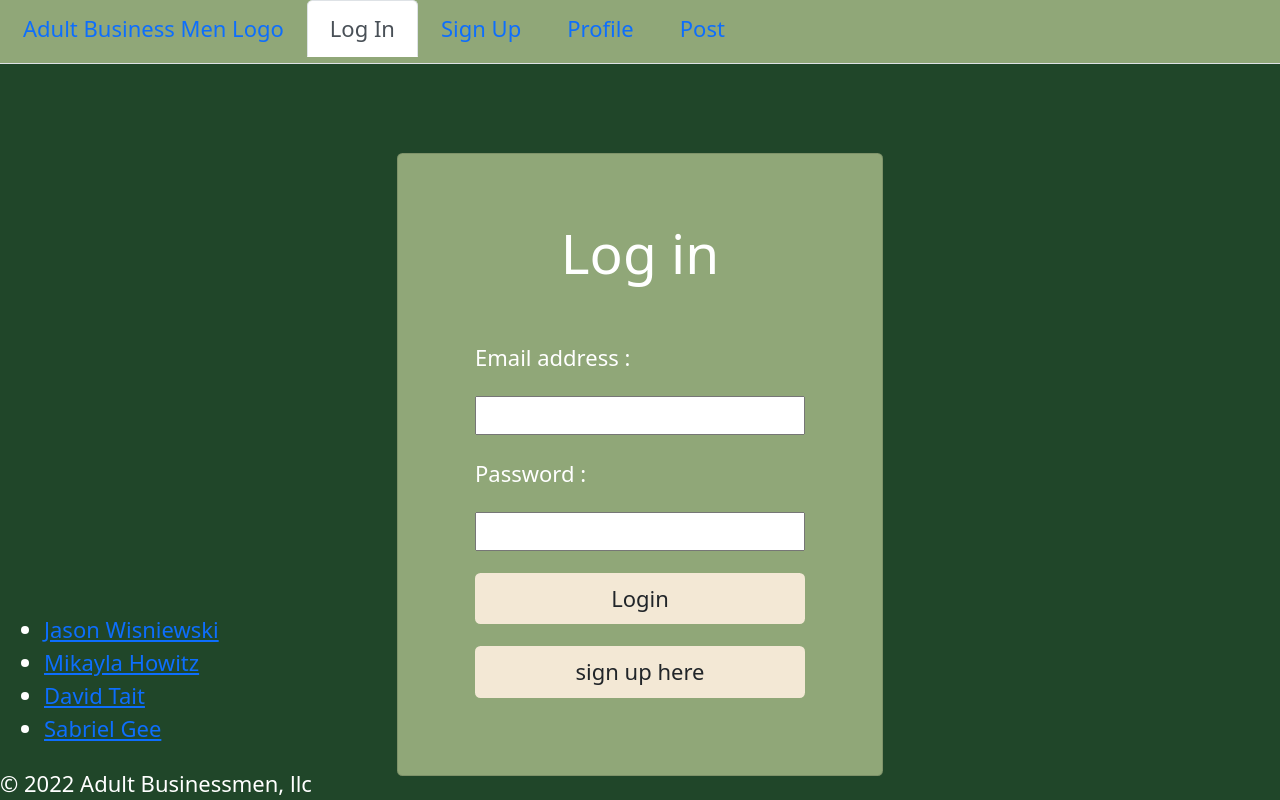
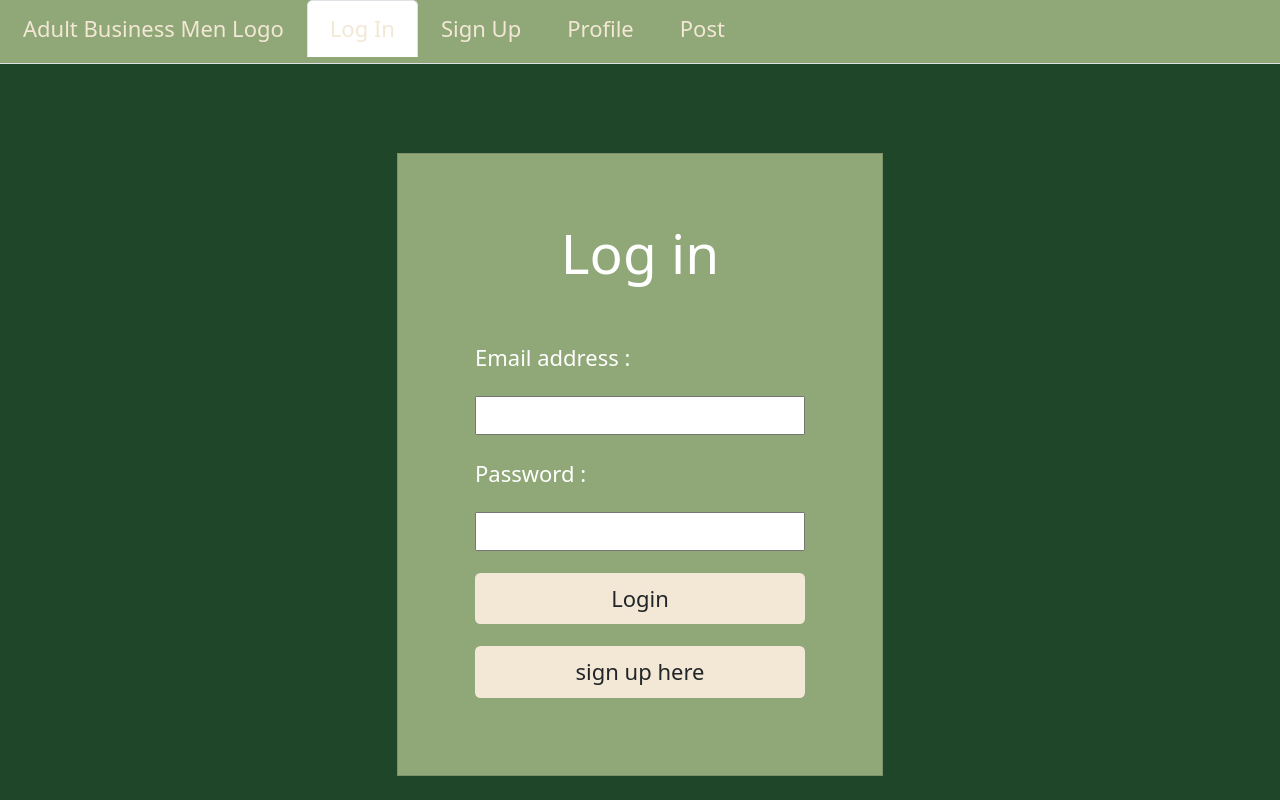
Before and after one commit to mhowitz/business-adultmen, a React (Create React App) app in the folder client/: page / in a window 1280 px wide. Shown: the top 800 px of the page. Built offline with nearby package versions, Linux system fonts and the light colour scheme.

Commit message:
footer and card styling

```diff
--- a/client/src/index.css
+++ b/client/src/index.css
@@ -34,6 +34,7 @@ body {
   padding-bottom: 20px;
   padding-top: 20px;
   background-color: var(--third-color) !important;
+  border-radius: 0 !important;
 }
 
 html {
@@ -58,12 +59,22 @@ div:last-child {
   background-color: var(--secondary-color) !important;
 }
 
-footer {
+/* footer {
 	position: absolute;
 	bottom: 0;
   text-decoration: none !important;
-}
+  list-style-type: none !important;
+} */
 
 .nav-tabs {
   background-color: var(--third-color) !important;
 }
+
+a {
+  color: var(--secondary-color)!important;
+  text-decoration: none !important;
+  list-style: none !important;
+}
+ul {
+  list-style: none !important;
+}
```
